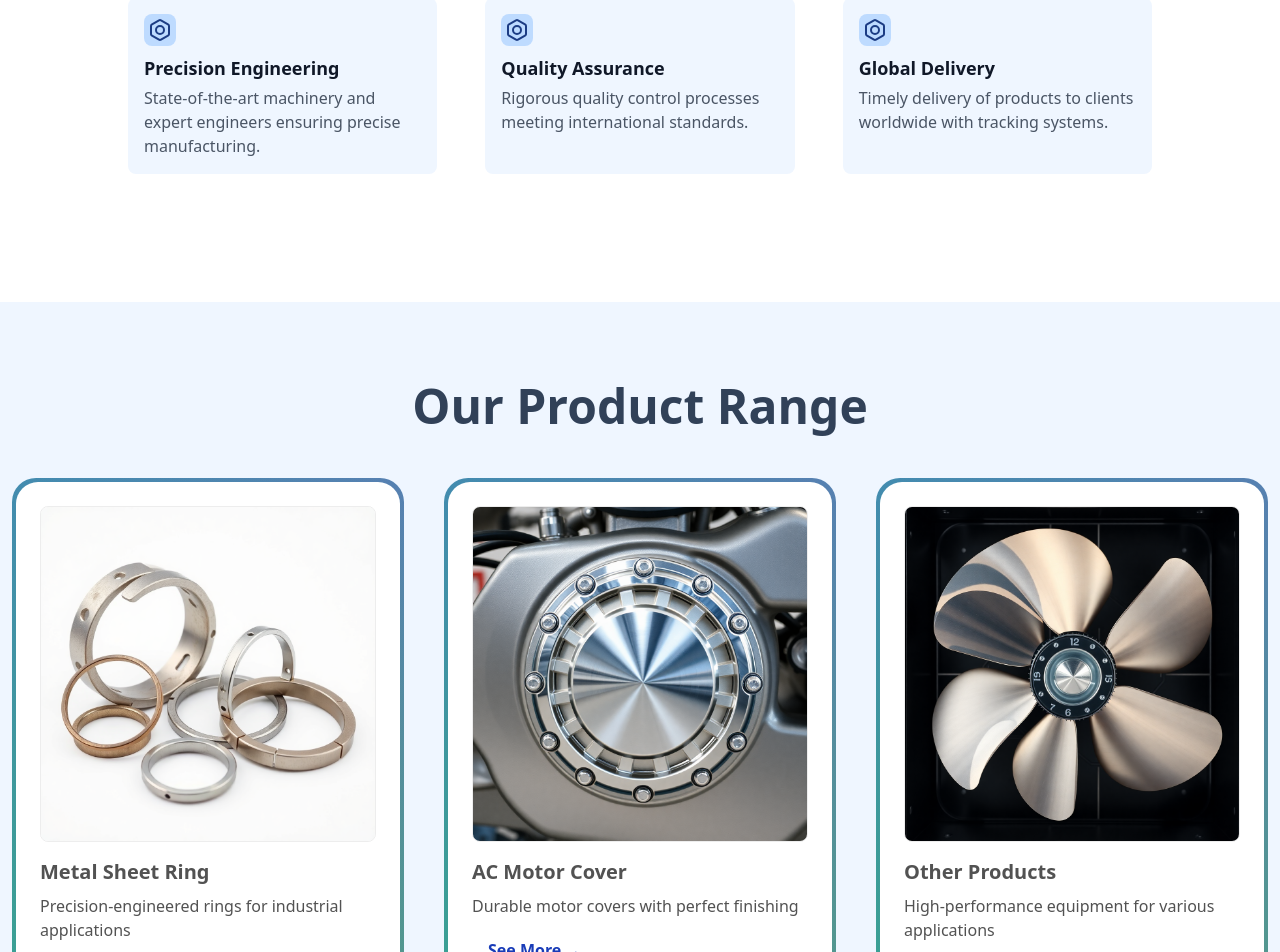
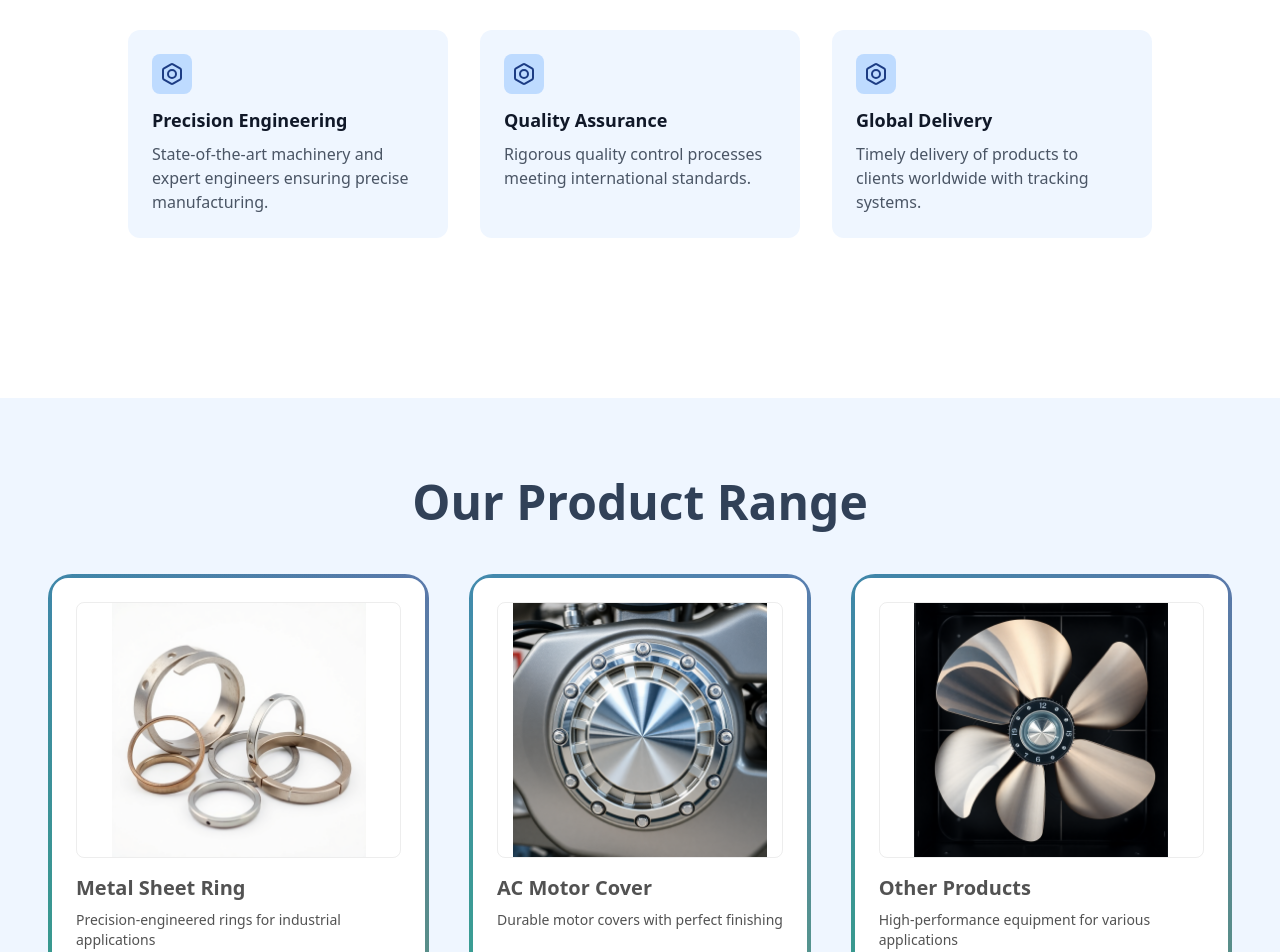
Before and after one commit to RiyaMehta16/indotech, a React (Vite) app: page / in a window 1280 px wide. Shown: the part 2506-3458 px from the top of the page. Built offline with nearby package versions, Linux system fonts and the light colour scheme.

Commit message:
responsiveness

```diff
--- a/src/components/ManufacturingFeaturesCard.jsx
+++ b/src/components/ManufacturingFeaturesCard.jsx
@@ -1,26 +1,25 @@
 import React from "react";
+
 const ManufacturingFeaturesCard = ({ features }) => {
   return (
-    <div className="mx-32 ">
-      <div className="mt-8 grid w-full grid-cols-2 gap-12 md:grid-cols-2 lg:grid-cols-3 ">
-        {features.map((feature) => {
-          return (
+    <div className="px-4 sm:px-8 md:px-16 lg:px-24 xl:px-32 py-8">
+      <div className="grid grid-cols-1 sm:grid-cols-2 lg:grid-cols-3 gap-6 sm:gap-8">
+        {features.map((feature) => (
           <div
             key={feature.id}
-              className="width-fit text-left bg-blue-50 p-4 rounded-lg hover:shadow-black/10 transition-shadow hover:shadow-2xl "
+            className="w-full text-left bg-blue-50 p-6 rounded-xl hover:shadow-2xl hover:shadow-black/10 transition-shadow"
           >
-              <div className="mb-2 w-fit rounded-lg  bg-blue-200 p-1 text-center text-white ">
+            <div className="mb-3 w-fit rounded-lg bg-blue-200 p-2 text-white">
               {feature.icon}
             </div>
-              <div className="text-lg mb-1 font-semibold text-gray-900 dark:text-gray-100">
+            <div className="text-lg font-semibold text-gray-900 dark:text-gray-100 mb-2">
               {feature.title}
             </div>
-              <div className="font-regular max-w-sm text-md text-gray-600  dark:text-gray-400">
+            <div className="text-md text-gray-600 dark:text-gray-400">
               {feature.text}
             </div>
           </div>
-          );
-        })}
+        ))}
       </div>
     </div>
   );
--- a/src/components/ProductRangeCards.jsx
+++ b/src/components/ProductRangeCards.jsx
@@ -3,22 +3,26 @@ import { BackgroundGradient } from "./ui/BackgroundGradient";
 
 const ProductCard = ({ product }) => {
   return (
-    <BackgroundGradient className="rounded-[22px]  max-w-sm p-4 min-h-[34rem] sm:p-6 bg-white dark:bg-zinc-900">
+    <BackgroundGradient
+      className={`rounded-2xl p-4 sm:p-6 bg-white dark:bg-zinc-900 w-full max-w-sm min-h-[30rem] sm:min-h-[28rem] max-md:max-w-72 max-lg:max-w-80  max-sm:min-h-60 max-sm:max-w-80   ${
+        product.id === 2 ? "max-lg:col-span-2 max-lg:mx-auto" : ""
+      }`}
+    >
       <img
         src={product.image}
         alt={product.title}
-        height="400"
-        width="400"
-        className="object-contain rounded-lg border border-neutral-600/10"
+        className="w-full h-48 sm:h-64 object-contain max-md:object-cover rounded-lg border border-neutral-600/10"
       />
-      <p className="text-base  sm:text-xl text-neutral-600 font-semibold mt-4 mb-2 dark:text-neutral-200">
+
+      <p className="text-lg sm:text-xl text-neutral-600 font-semibold mt-4 mb-2 dark:text-neutral-200">
         {product.title}
       </p>
 
-      <p className="text-md text-neutral-600 dark:text-neutral-400">
+      <p className="text-sm sm:text-md text-neutral-600 dark:text-neutral-400">
         {product.description}
       </p>
-      <button className="rounded-full pl-4 pr-1 py-1 text-blue-800 hover:text-blue-900 hover:cursor-pointer flex items-center space-x-1 mt-4 text-md font-bold dark:bg-zinc-800">
+
+      <button className="rounded-full pl-4 pr-2 py-2 text-blue-800 hover:text-blue-900 hover:cursor-pointer flex items-center space-x-1 mt-4 text-sm sm:text-md font-bold dark:bg-zinc-800">
         <span>See More &rarr;</span>
       </button>
     </BackgroundGradient>
--- a/src/components/sections/ManufacturingSection.jsx
+++ b/src/components/sections/ManufacturingSection.jsx
@@ -26,7 +26,7 @@ const ManufacturingSection = () => {
   ];
 
   return (
-    <div className="mt-20 mb-32">
+    <div className="mt-20 mb-32 max-sm:-translate-y-20 max-sm:mb-16">
       <HeadingForSections
         title="Our Manufacturing Excellence"
         text="We are committed to providing the best manufacturing experience to our vendors and partners across the globe with complete quality standards."
--- a/src/components/sections/ProductRangeSection.jsx
+++ b/src/components/sections/ProductRangeSection.jsx
@@ -1,10 +1,11 @@
 import React from "react";
-import ProductRangeCards from "../ProductRangeCards";
+import ProductCard from "../ProductRangeCards";
 import HeadingForSections from "../ui/HeadingForSections";
 import metalSheetRings from "../../assets/metalSheetRings.png";
 import acMotorCovers from "../../assets/acMotorCovers.png";
 import fanBlades from "../../assets/fanBlades.png";
-import ProductCard from "../ProductRangeCards";
+import ScrollReveal from "../ui/ScrollReveal";
+
 const ProductRangeSection = () => {
   const products = [
     {
@@ -26,15 +27,23 @@ const ProductRangeSection = () => {
       description: "High-performance equipment for various applications",
     },
   ];
+
   return (
-    <div className="bg-blue-50 py-20 " id="products">
-      <HeadingForSections title="Our Product Range" />
-      <div className="flex space-x-10 justify-center">
-        {products.map((product) => (
-          <ProductCard key={product.id} product={product} />
-        ))}
-      </div>
-    </div>
+    <section className="bg-blue-50 py-20 px-4 sm:px-6 lg:px-12" id="products">
+      <ScrollReveal>
+        <HeadingForSections title="Our Product Range" />
+
+        <div className="w-full max-w-screen-xl mx-auto mt-10">
+          <div className="grid gap-5 sm:grid-cols-2 lg:grid-cols-3 max-sm:grid-cols-1 place-items-center">
+            {products.map((product) => (
+              <div key={product.id} className={`flex justify-center w-full `}>
+                <ProductCard product={product} />
+              </div>
+            ))}
+          </div>
+        </div>
+      </ScrollReveal>
+    </section>
   );
 };
 
```
Lines whose indentation alone changed are shown as unchanged.
